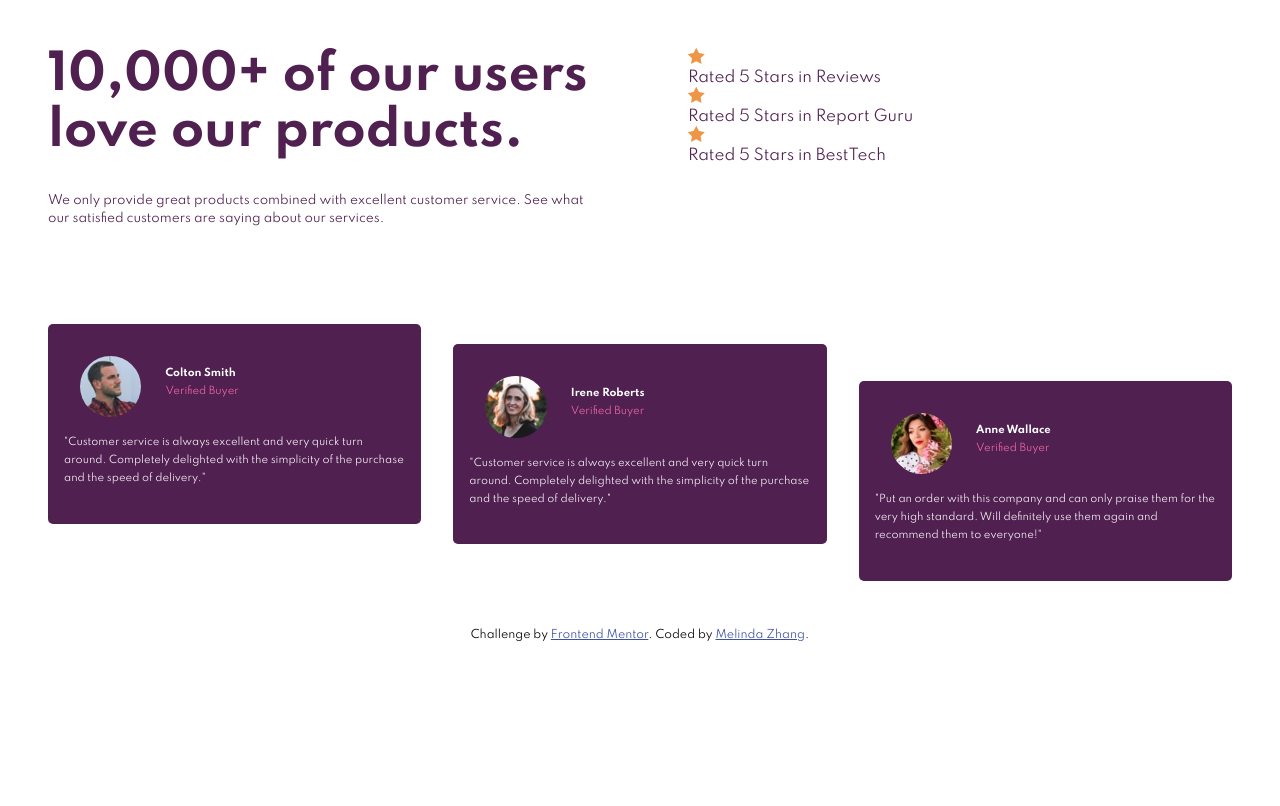
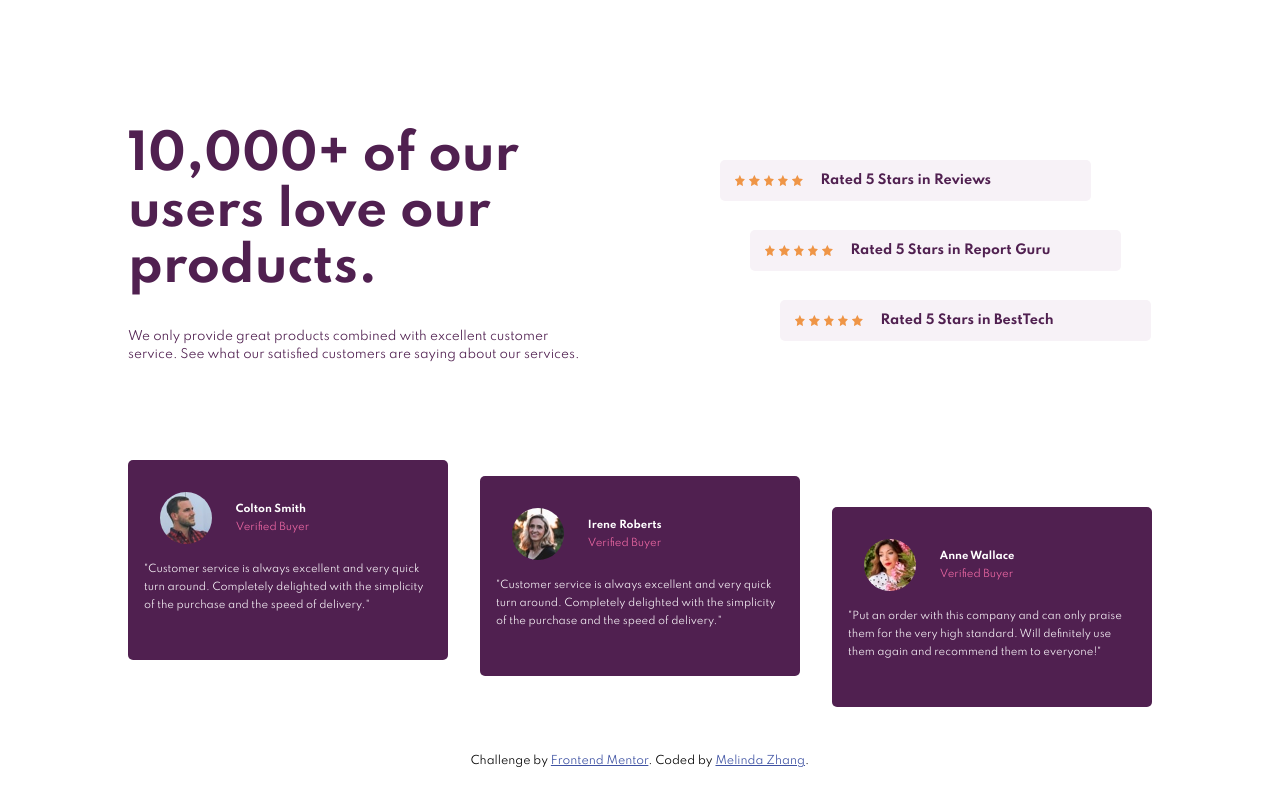
Before and after one commit to MelindaZhang2020/social-proof, a plain HTML site: page index.html in a window 1280 px wide. Drawn offline with Linux system fonts and the light colour scheme.

Commit message:
complete desktop view

```diff
--- a/index.html
+++ b/index.html
@@ -23,15 +23,27 @@
             See what our satisfied customers are saying about our services.</p>
         </div>
         <div id="rating">
-          <div class="rating-rank">
+          <div class="rating-rank" id="rank1">
+            <img src="images/icon-star.svg" alt="star">
+            <img src="images/icon-star.svg" alt="star">
+            <img src="images/icon-star.svg" alt="star">
+            <img src="images/icon-star.svg" alt="star">
             <img src="images/icon-star.svg" alt="star">
             <div class="place">Rated 5 Stars in Reviews</div>
           </div>
-          <div class="rating-rank">
+          <div class="rating-rank" id="rank2">
+            <img src="images/icon-star.svg" alt="star">
+            <img src="images/icon-star.svg" alt="star">
+            <img src="images/icon-star.svg" alt="star">
+            <img src="images/icon-star.svg" alt="star">
             <img src="images/icon-star.svg" alt="star">
             <div class="place">Rated 5 Stars in Report Guru</div>
           </div>
-          <div class="rating-rank">
+          <div class="rating-rank" id="rank3">
+            <img src="images/icon-star.svg" alt="star">
+            <img src="images/icon-star.svg" alt="star">
+            <img src="images/icon-star.svg" alt="star">
+            <img src="images/icon-star.svg" alt="star">
             <img src="images/icon-star.svg" alt="star">
             <div class="place">Rated 5 Stars in BestTech</div>
           </div>
--- a/style.css
+++ b/style.css
@@ -17,6 +17,7 @@
 body {
     font-size: 15px;
     font-family: 'Spartan', sans-serif;
+    margin: 5rem;
 }
 
 
@@ -75,9 +76,42 @@ h1 {
     line-height: 1.5;
     margin-top: 2rem;
 }
-
-
-
+.rating-rank {
+    display: flex;
+    background-color: var(--Light-Grayish-Magenta);
+    margin: 2rem;
+    padding: 0.8rem;
+    font-size: 0.8rem;
+    font-weight: 700;
+    border-radius: 5px;
+    width: 80%;
+}
+.rating-rank img {
+    width: 3%;
+    height: auto;
+    margin: 2px;
+}
+.place {
+    margin-left: 1rem;
+}
+#rating {
+    position: relative;
+}
+#rank1 {
+    position: absolute;
+    top: 0;
+    left: 0;
+}
+#rank2 {
+    position: absolute;
+    top: 70px;
+    left: 30px;
+}
+#rank3 {
+    position: absolute;
+    top: 140px;
+    left: 60px;
+}
 
 
 
```
